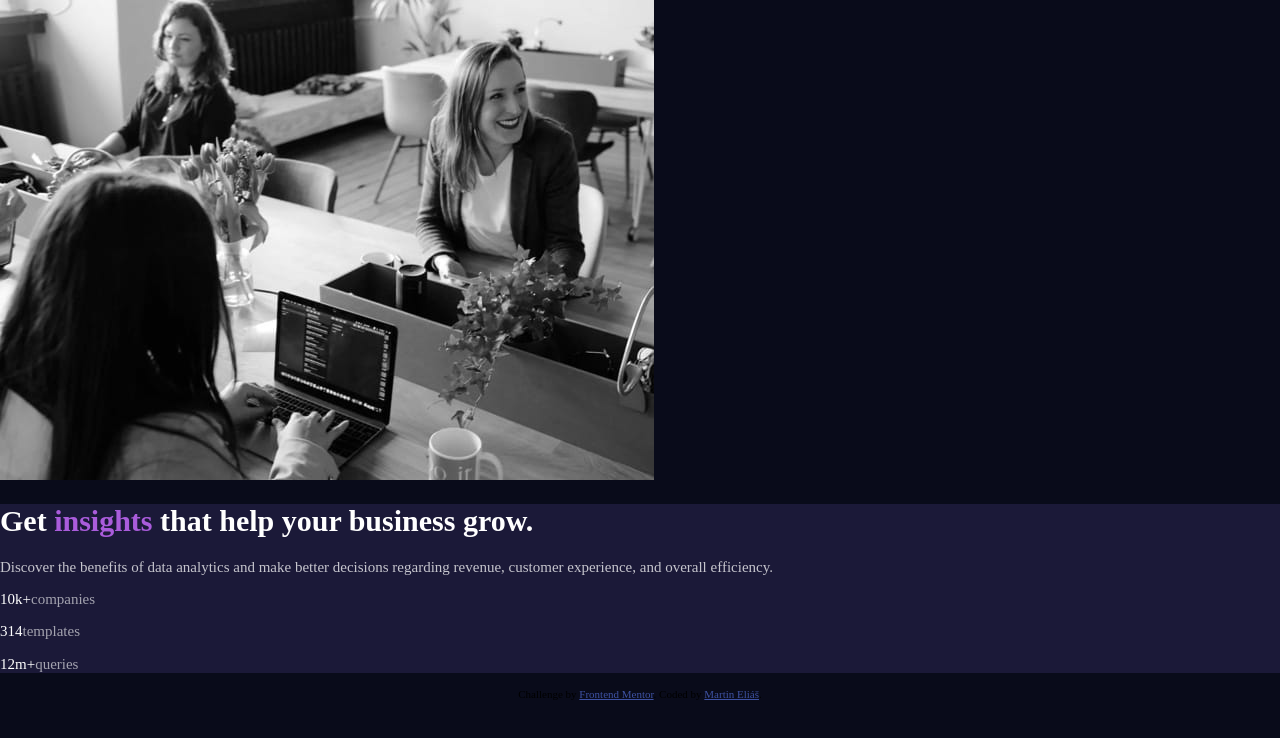
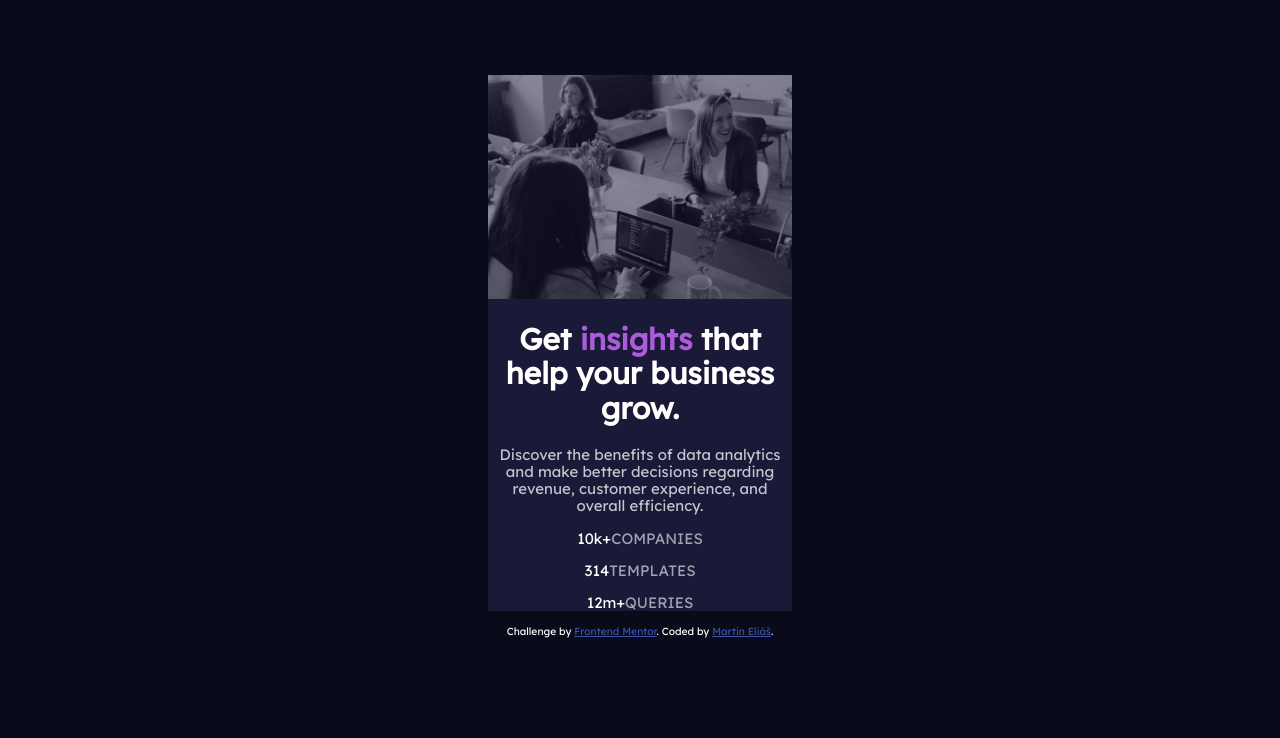
Before and after one commit to martinelias1312/stats-preview-card-component-main, a plain HTML site: page index.html in a window 1280 px wide. Drawn offline with Linux system fonts and the light colour scheme.

Commit message:
body, img, .card updated

```diff
--- a/assets/css/style.css
+++ b/assets/css/style.css
@@ -10,17 +10,25 @@
 }
 
 body {
-    font-size: 0.9375em;
+    font-family: 'Inter', sans-serif;
+    font-family: 'Lexend Deca', sans-serif;;
+    font-size: 0.9375em; /* 15px */
+    text-align: center;
     background: var(--Very-dark-blue);
 }
 
 /* header */
 img {
-    accent-color: var(--Soft-violet);
+    max-width: 20.3125em;
+    color-scheme: var(--Soft-violet);
+    opacity: 0.5;
 }
 
-/* main */
-main {
+/* Card */
+.card {
+    max-width: 20.3125em;
+    height: max-content;
+    margin: 5em auto 0;
     background: var(--Dark-desaturated-blue);
 }
 
@@ -30,6 +38,7 @@ main h1, main p {
 
 .insights {
     color: var(--Soft-violet);
+    text-transform: lowercase;
 }
 
 /* main paragraph */
@@ -39,8 +48,14 @@ main h1, main p {
 
 span {
     color: var(--Slightly-transparent-white-stats);
+    text-transform: uppercase;
 }
 
-/* Footer signature */
-.attribution { font-size: 11px; text-align: center; }
+/* signature */
+.attribution { font-size: 0.6875em; text-align: center; color: white;}
 .attribution a { color: hsl(228, 45%, 44%); }
+
+/* media queries *//*
+@media screen and ( max-width: 375px ) {
+
+}
```
